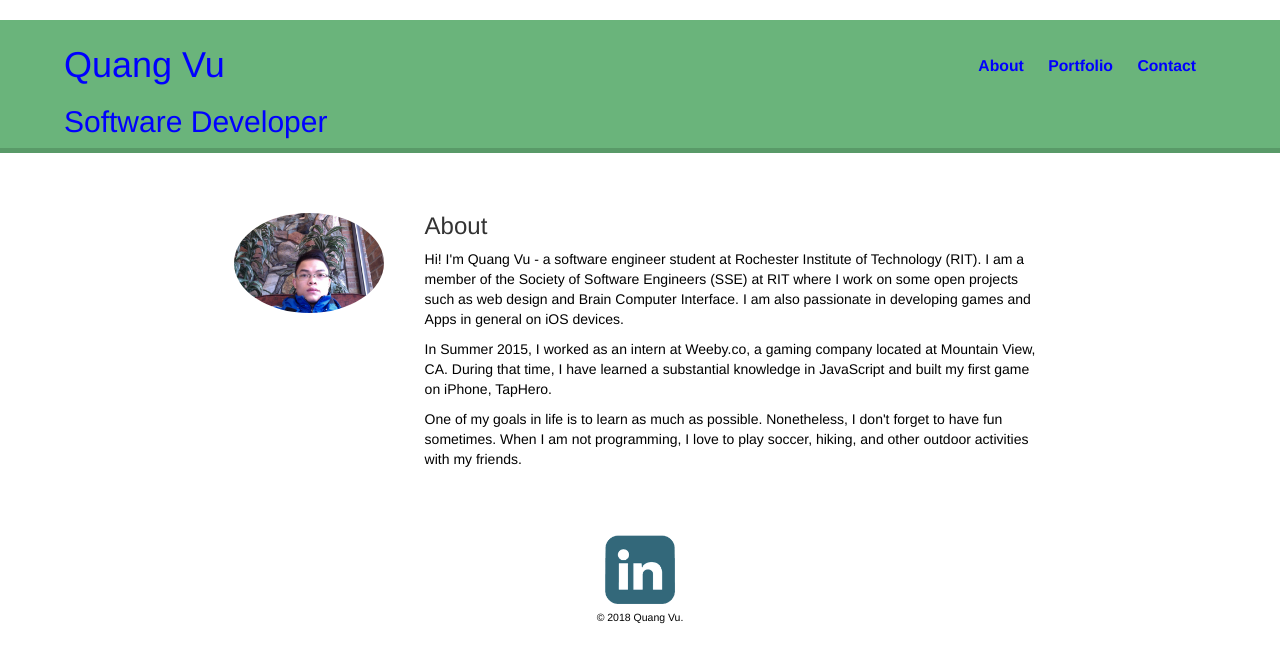
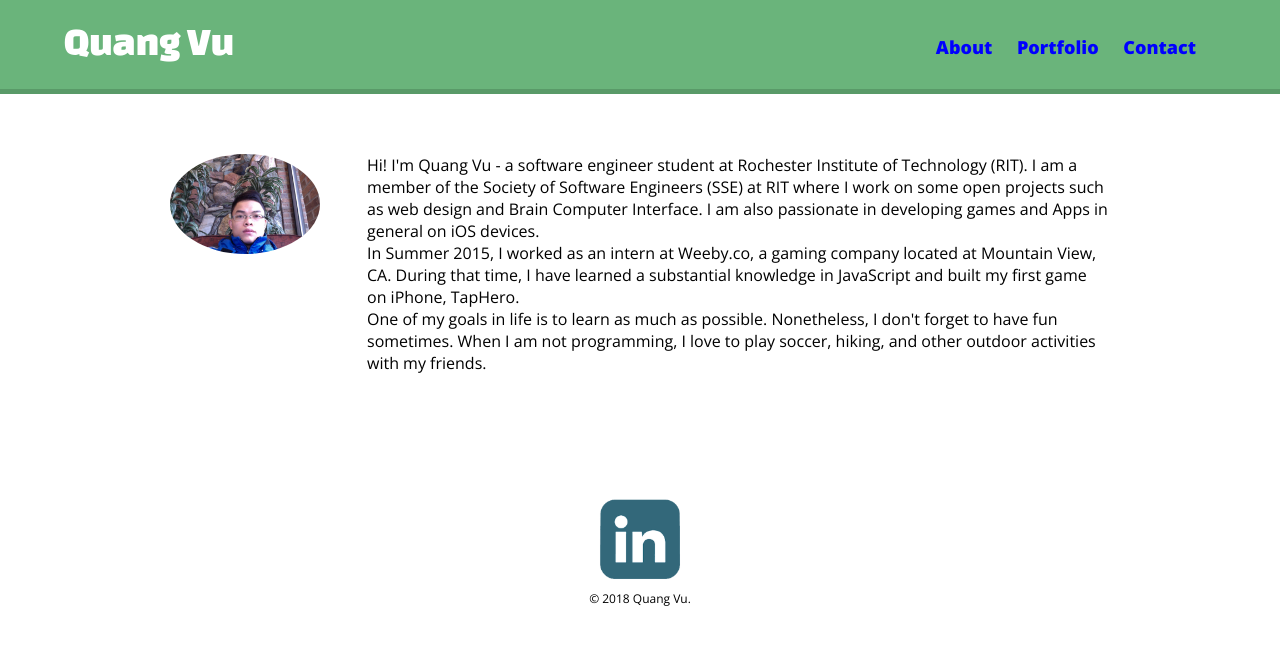
Before and after one commit to quangvu1994/quangvu1994.github.io, a plain HTML site: page index.html in a window 1280 px wide. Drawn offline with nearby package versions, Linux system fonts and the light colour scheme.

Commit message:
update header title, fix header margin error, remove about header

```diff
--- a/css/main.css
+++ b/css/main.css
@@ -18,6 +18,7 @@ a:hover{
 p {
 	color: black;
 }
+
 #wrapper {
   max-width: 940px;
   margin: 0 auto;
@@ -37,36 +38,28 @@ header {
   background: #6ab47b;
   color: #599a68;
   float: left;
-  margin: 0 0 30px 0;
-  padding: 5px 0 0 0;
+  margin: 0;
+  padding: 0;
   width: 100%;
 }
 /*
 Style the heading of the page
 Change text color to white
 */
-h1, h2{
-  color: #fff;
-}
 
 h1{
+  color: #fff;
   font-family: 'Changa One', sans-serif;
-  margin: 0 0;
+  margin: 20px 0;
   font-size: 1.75em;
   font-weight: normal;
 }
 
-h2{
-  margin: 0;
-  font-size: 0.85em;
-  font-weight: normal;
-}
 /*
   Navigation style:
   Change background color and text color
 */
 nav {
-  background: green;
   text-align: center;
   padding: 10px 0;
   margin: 20px 0 0
@@ -82,7 +75,7 @@ nav a:hover{
 
 nav ul{
   list-style: none;
-  margin: 0 10px;
+  margin: 5px 10px 20px 10px;
   padding: 0;
 }
 
@@ -99,6 +92,7 @@ nav li{
 body {
   background-color: #fff;
   color: #999;
+  margin: 0;
 }
 
 body{
@@ -168,6 +162,7 @@ img {
 PAGE: ABOUT
 ***************************/
 
+
 .profile-picture{
   display: block;
   max-width: 150px;
--- a/index.html
+++ b/index.html
@@ -2,21 +2,17 @@
 <html>
   <head>
     <meta charset="utf-8">
-    <title>Quang Vu | Software Developer</title>
+    <title>Quang Vu</title>
     <link rel="stylesheet" href="css/normalize.css">
     <link href='https://fonts.googleapis.com/css?family=Changa+One|Open+Sans:400,400italic,700,700italic,800' rel='stylesheet' type='text/css'>
     <link rel="stylesheet" href="css/main.css">
     <link rel="stylesheet" href="css/responsive.css">
     <meta name="viewport" content = "width=device-width, initial-scale=1.0">
-    <link rel="stylesheet" href="http://maxcdn.bootstrapcdn.com/bootstrap/3.3.6/css/bootstrap.min.css">
-  	<script src="https://ajax.googleapis.com/ajax/libs/jquery/1.12.0/jquery.min.js"></script>
- 	<script src="http://maxcdn.bootstrapcdn.com/bootstrap/3.3.6/js/bootstrap.min.js"></script>
   </head>
   <body>
     <header>
       <a href="index.html" id="logo">
         <h1>Quang Vu</h1>
-        <h2>Software Developer</h2>
       </a>
       <nav>
         <ul>
@@ -29,10 +25,9 @@
     <div id="wrapper">
       <section id="aboutSection">
         <img src="Image/profilePic.jpg" alt="Photograph of me" class="profile-picture">
-        <h3>About</h3>
         <p>Hi! I'm Quang Vu - a software engineer student at Rochester Institute of Technology (RIT). I am a member of the Society of Software Engineers (SSE) at RIT where I work on some open projects such as web design and Brain Computer Interface. I am also passionate in developing games and Apps in general on iOS devices.</p>
-		<p>In Summer 2015, I worked as an intern at Weeby.co, a gaming company located at Mountain View, CA. During that time, I have learned a substantial knowledge in JavaScript and built my first game on iPhone, TapHero.</p>
-		<p>One of my goals in life is to learn as much as possible. Nonetheless, I don't forget to have fun sometimes. When I am not programming, I love to play soccer, hiking, and other outdoor activities with my friends.</p>
+		    <p>In Summer 2015, I worked as an intern at Weeby.co, a gaming company located at Mountain View, CA. During that time, I have learned a substantial knowledge in JavaScript and built my first game on iPhone, TapHero.</p>
+	    	<p>One of my goals in life is to learn as much as possible. Nonetheless, I don't forget to have fun sometimes. When I am not programming, I love to play soccer, hiking, and other outdoor activities with my friends.</p>
       </section>
       <footer>
         <a href="https://www.linkedin.com/in/quangvu7" target="_blank"><img src="Image/linkedin-wrap.png" alt="Linkedin Logo"></a>
```
Also changed, not shown: contact.html (+4 -8 lines), portfolio.html (+4 -6 lines), css/normalize.css.
